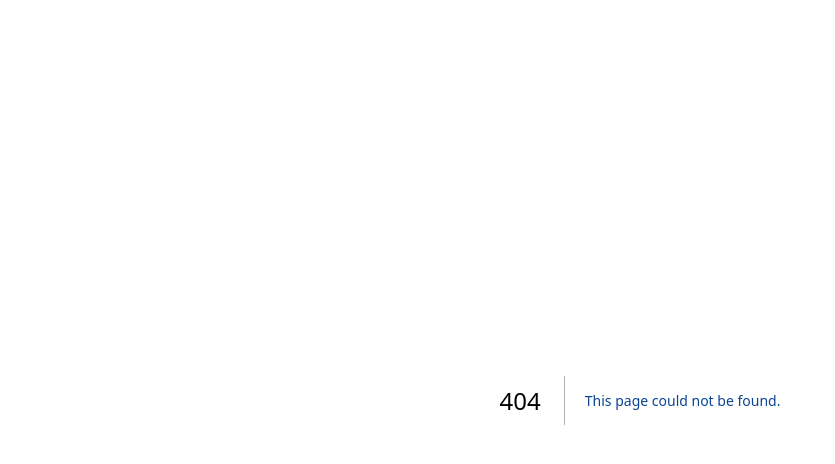
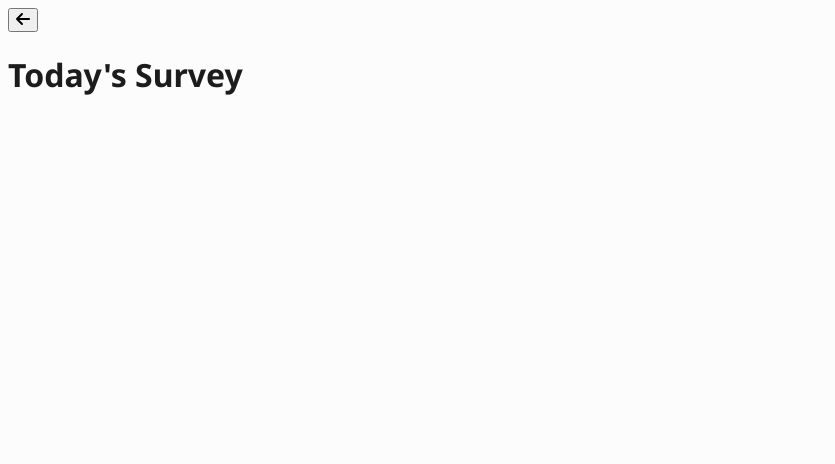
Before and after one commit to ojosproject/iris, a Next.js app: page /survey in a window 1280 px wide. Before the commit this address had no page. Shown: the top 464 px of the page, without its empty margins (0-835 px from the left). Built offline with nearby package versions, Linux system fonts and the light colour scheme.

Commit message:
feat(survey): added pages for survey

```diff
--- a/src/app/resources/ResourcesNotAvailableView.tsx
+++ b/src/app/survey/page.tsx
@@ -1,28 +1,18 @@
-import BackButton from "../call/recordings/components/backButton";
-import classes from "./page.module.css";
-import Image from "next/image";
+"use client"
+import { useRouter } from "next/navigation";
+import { FontAwesomeIcon } from '@fortawesome/react-fontawesome';
+import { faArrowLeft } from "@fortawesome/free-solid-svg-icons";
 
-export default function ResourcesNotAvailableView() {
-  return (
+export default function Survey() {
+    const router = useRouter();
+    return (
     <>
-      <BackButton />
-      <header className={classes.header}>
-        <h1>Resources</h1>
-      </header>
-
-      <div className={classes.not_found}>
-        <Image
-          className={classes.not_found_icon}
-          src="/images/alert-circle-outline.svg"
-          alt="Alert icon"
-          width={100}
-          height={100}
-        />
-        <p className={classes.not_found_text}>
-          Sorry, the resources could not be loaded at this time.
-        </p>
-        <p className={classes.not_found_text}>Please try again later.</p>
-      </div>
+        <button onClick={() => router.back()}>
+            <FontAwesomeIcon icon={faArrowLeft} />
+        </button>
+        <h1>
+            Today's Survey
+        </h1>
     </>
-  );
+    );
 }
```
Also changed, not shown: src/app/pro/survey.tsx (deleted, +0 -10 lines).
